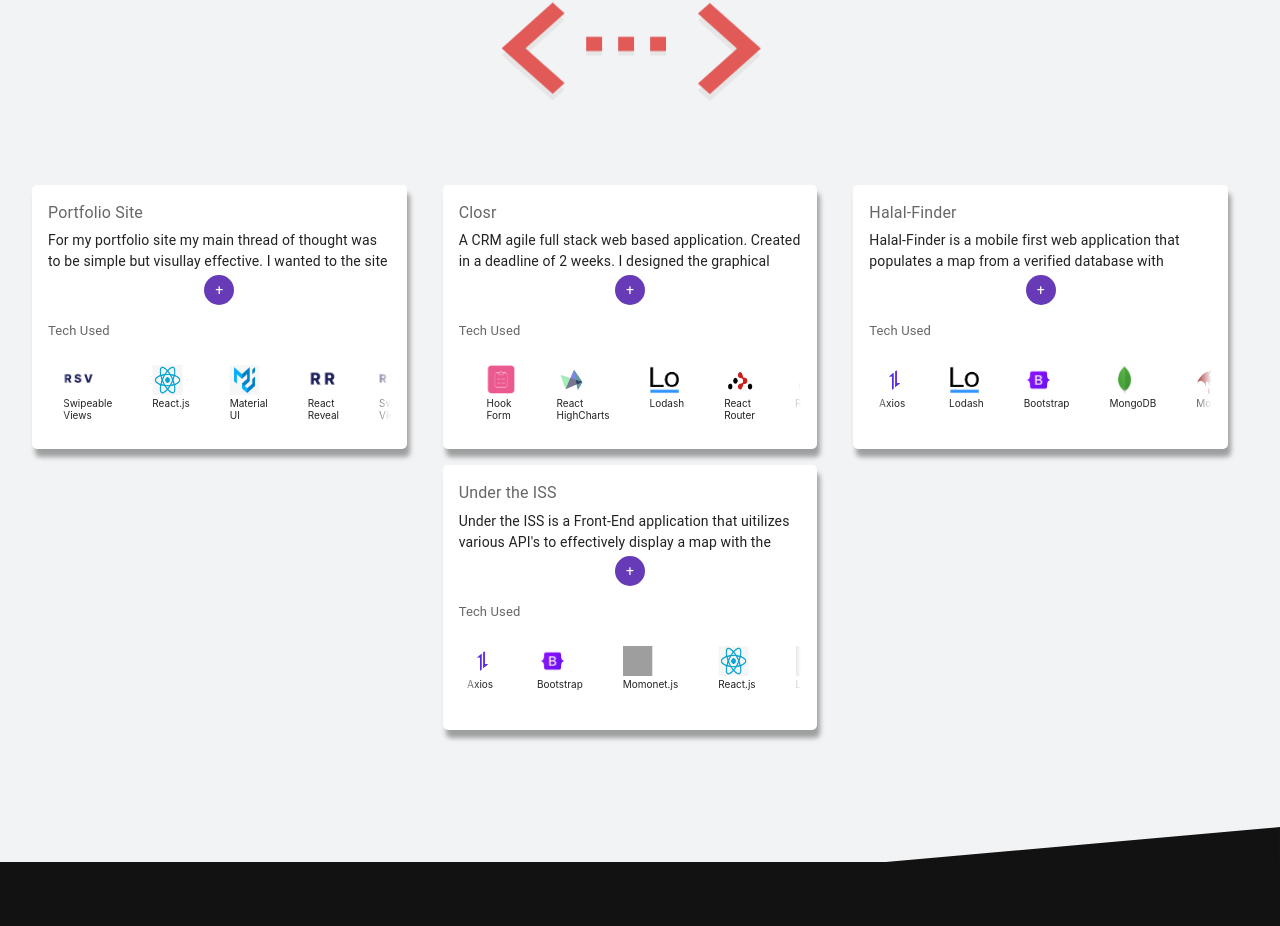
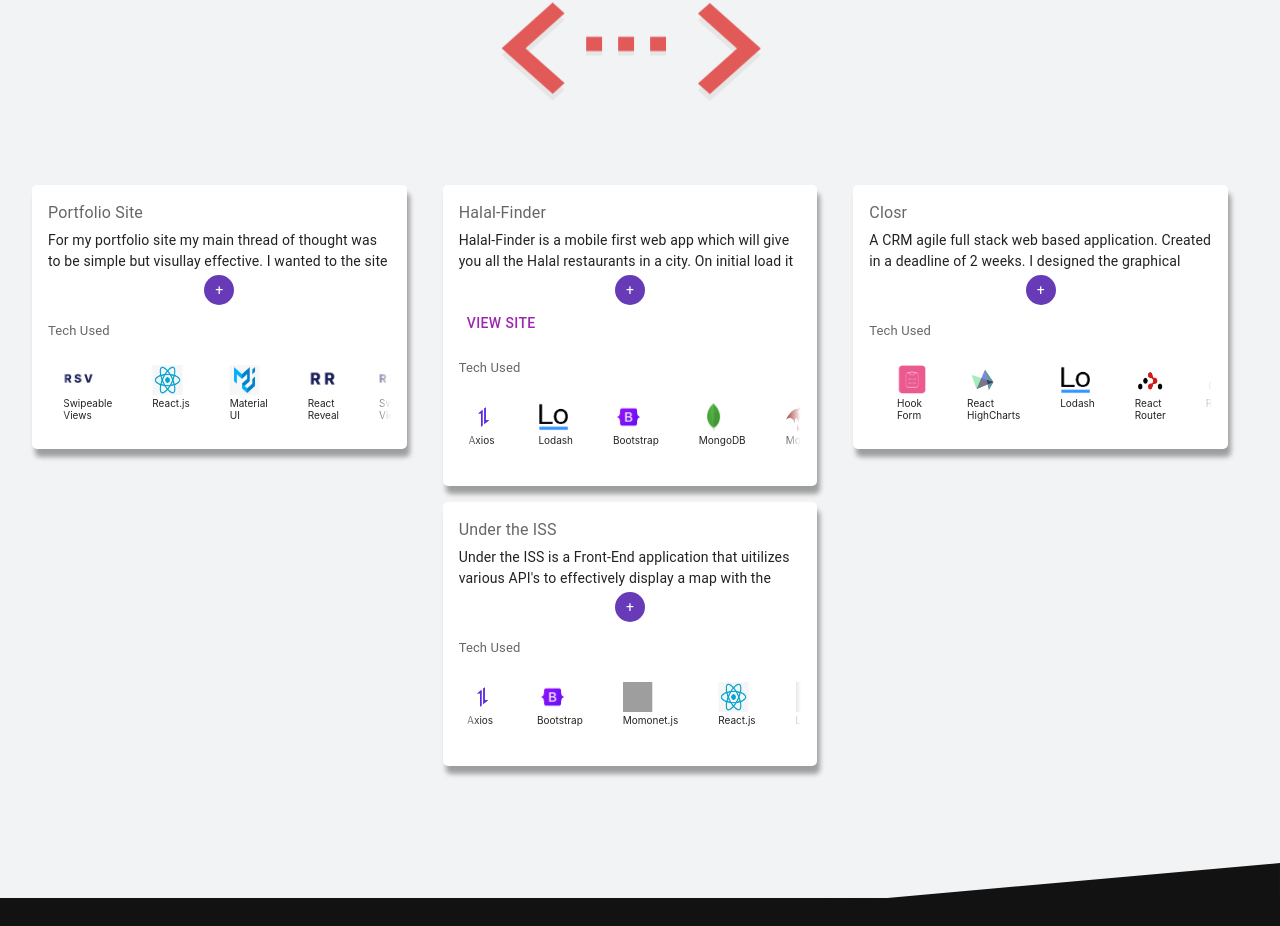
Before and after one commit to abeK021/portfolio-site, a React (Create React App) app: page / in a window 1280 px wide. Shown: the part 1930-2856 px from the top of the page. Built offline with nearby package versions, Linux system fonts and the light colour scheme; grey boxes are pictures that could not be loaded.

Commit message:
some site fixes

```diff
--- a/src/components/07-@-tabs/at-tabs.css
+++ b/src/components/07-@-tabs/at-tabs.css
@@ -1,3 +1,21 @@
+@keyframes rotateForward {
+  0% {
+    transform: rotate(0deg);
+  }
+  100% {
+    transform: rotate(360deg);
+  }
+}
+
+@keyframes rotateBackward {
+  0% {
+    transform: rotate(0deg);
+  }
+  100% {
+    transform: rotate(-360deg);
+  }
+}
+
 .at-container {
   display: flex;
   position: fixed;
@@ -30,6 +48,14 @@
   border-radius: 50%;
   background: purple;
   cursor: pointer;
+}
+
+.at-circle-open {
+  animation: rotateForward 1s;
+}
+
+.at-circle-close {
+  animation: rotateBackward 1s;
 }
 
 .flip {
--- a/src/components/07-@-tabs/at-tabs.jsx
+++ b/src/components/07-@-tabs/at-tabs.jsx
@@ -24,7 +24,7 @@ const AtTabs = () => {
       />
 
       <div
-        className="at-circle"
+        className={`at-circle ${expand ? "at-circle-open" : "at-circle-close"}`}
         ref={containerRef}
         onClick={() => setExpand((prev) => !prev)}
       >
--- a/src/components/5-projects/project-card.jsx
+++ b/src/components/5-projects/project-card.jsx
@@ -7,6 +7,8 @@ import CardContent from "@mui/material/CardContent";
 import Typography from "@mui/material/Typography";
 import Collapse from "@mui/material/Collapse";
 import Avatar from "@mui/material/Avatar";
+import Button from "@mui/material/Button";
+
 import { deepOrange, deepPurple } from "@mui/material/colors";
 
 import TechUsed from "./tech-used";
@@ -23,10 +25,11 @@ const ProjectCard = (props) => {
         overflow: "clip",
         borderRadius: "5px",
         boxShadow: "3px 8px 5px  rgba(0, 0, 0, 0.35) ",
+        heigth: "380px",
       }}
       m={10}
     >
-      <CardContent>
+      <CardContent sx={{ height: "100%" }}>
         <Typography sx={{ fontSize: 16 }} color="text.secondary" gutterBottom>
           {props.title}
         </Typography>
@@ -48,6 +51,14 @@ const ProjectCard = (props) => {
         >
           {expand ? "-" : "+"}
         </Avatar>
+        {props.websiteUrl && (
+          <Button
+            onClick={() => props.onClickSiteOpen(props.websiteUrl)}
+            color="secondary"
+          >
+            View Site
+          </Button>
+        )}
         <Typography
           mt={2}
           sx={{ fontSize: 13 }}
--- a/src/components/5-projects/projects.css
+++ b/src/components/5-projects/projects.css
@@ -29,6 +29,16 @@
   100% {
     -webkit-transform: translateX(calc(-80px * 7));
     transform: translateX(calc(-80px * 7));
+  }
+}
+
+@keyframes toast {
+  0% {
+    width: 1%;
+  }
+
+  100% {
+    width: 100%;
   }
 }
 
@@ -128,3 +138,12 @@
 .slide-track {
   height: 80px;
 }
+
+.toast {
+  margin-top: 10px;
+  height: 4px;
+  width: 100%;
+  background: #2187e7;
+  animation: toast 4s reverse linear;
+  box-shadow: 1px 1px 10px 2px rgba(0, 198, 255, 0.6);
+}
--- a/src/components/5-projects/projects.jsx
+++ b/src/components/5-projects/projects.jsx
@@ -3,6 +3,8 @@ import React, { useRef, useState, useEffect } from "react";
 // npm modules
 import SwipeableViews from "react-swipeable-views";
 import { Grid } from "@mui/material";
+import Snackbar from "@mui/material/Snackbar";
+import Alert from "@mui/material/Alert";
 
 // Media
 import codeArrows from "../../media/code-arrows.svg";
@@ -21,11 +23,23 @@ import "./projects.css";
 import projects from "../../text-files/projects.js";
 
 const Projects = () => {
+  const [open, setOpen] = React.useState(false);
+  const [redirectSite, setRedirectSite] = useState("");
+
   const ref = useRef(null);
-
   const isInView = useIsInViewport(ref);
 
   const [dimensions, setDimensions] = useState(window.innerWidth);
+
+  const handleSiteOpen = (siteUrl) => {
+    setRedirectSite(siteUrl);
+    setOpen(true);
+  };
+
+  const handleClose = (event, reason) => {
+    setOpen(false);
+    window.open(redirectSite, "_blank");
+  };
 
   useEffect(() => {
     function handleResize() {
@@ -49,7 +63,7 @@ const Projects = () => {
         {Object.entries(projects).map(([k, v], i) => {
           return (
             <Grid key={k} item xs={12} sm={6} md={4}>
-              <ProjectCard {...v} />
+              <ProjectCard {...v} onClickSiteOpen={handleSiteOpen} />
             </Grid>
           );
         })}
@@ -61,13 +75,32 @@ const Projects = () => {
         enableMouseEvents
       >
         {Object.entries(projects).map(([k, v], i) => {
-          return <ProjectCard {...v} key={v.title} />;
+          return (
+            <ProjectCard
+              {...v}
+              key={v.title}
+              onClickSiteOpen={handleSiteOpen}
+            />
+          );
         })}
       </SwipeableViews>
     );
 
   return (
     <div className="projects-container">
+      <Snackbar
+        open={open}
+        autoHideDuration={4000}
+        onClose={handleClose}
+        anchorOrigin={{ vertical: "top", horizontal: "center" }}
+      >
+        <Alert onClose={handleClose} severity="info" sx={{ width: "100%" }}>
+          Site will load in 10 seconds. Heroku free tier sleeps the server on
+          inactivity.
+          <div className="toast"></div>
+        </Alert>
+      </Snackbar>
+
       <img src={aboutWave} alt="svg wave" className="svg-wave" />
 
       <div className="code-arrow-container">
--- a/src/text-files/projects.js
+++ b/src/text-files/projects.js
@@ -35,6 +35,80 @@ const projectsText = {
         descriptionToolTip:
           "Used in projects components to create a card swipeable effect.",
         url: "/images/logos/react-swipeable-views.png",
+      },
+    ],
+  },
+  //HALALFINDER------------------------------------------------------------------------------------------------
+
+  halalFinder: {
+    title: "Halal-Finder",
+    overallDescription:
+      "Halal-Finder is a mobile first web app which will give you all the Halal restaurants in a city. On initial load it will retrieve your approximate location based on your ISP provided IP address. The search city input field will autocomplete to provide cities in the  US. We have a map view and a paginated list view. The markers and list items are clickable and on-click we have restaurant details that will populate in the bottom. Each table cell is clickable with a different function.",
+    websiteUrl: "https://halal-finder021.herokuapp.com",
+    techUsed: [
+      {
+        id: 1,
+        title: "React.js",
+        descriptionToolTip: "React as the core library for this project",
+        url: "/images/logos/react.png",
+      },
+      {
+        id: 2,
+        title: "Google Maps Api",
+        descriptionToolTip:
+          "Used Googles API Service to incorparate its Google Maps.",
+        url: "/images/logos/google-maps-logo.png",
+      },
+      {
+        id: 3,
+        title: "Redux",
+        descriptionToolTip:
+          "Utilized Redux for state management in the Front-End.",
+        url: "/images/logos/redux.png",
+      },
+      {
+        id: 4,
+        title: "Axios",
+        descriptionToolTip: "Utilized for CRUD functionality API",
+        url: "/images/logos/axios.png",
+      },
+      {
+        id: 5,
+        title: "Lodash",
+        descriptionToolTip: "Used for its diverse and powerful JS utilities",
+        url: "/images/logos/lodash.png",
+      },
+      {
+        id: 6,
+        title: "Bootstrap",
+        descriptionToolTip: "Bootsrap for majority of the styling needs",
+        url: "/images/logos/bootstrap-logo.png",
+      },
+      {
+        id: 7,
+        title: "MongoDB",
+        descriptionToolTip: "Used for its noSQL database",
+        url: "/images/logos/mongodb.png",
+      },
+      {
+        id: 8,
+        title: "Mongoose",
+        descriptionToolTip:
+          "Used as an ODM library to connect to MongoDB through schemas at the application layer. ",
+        url: "/images/logos/mongoose.png",
+      },
+      {
+        id: 9,
+        title: "Express.js",
+        descriptionToolTip:
+          "A Node.js framework that supplies powerful backend utilities",
+        url: "/images/logos/express.png",
+      },
+      {
+        id: 10,
+        title: "Node.js",
+        descriptionToolTip: "Node for the runtime environment in the Back-End.",
+        url: "/images/logos/node.png",
       },
     ],
   },
@@ -146,80 +220,6 @@ const projectsText = {
     ],
   },
 
-  //HALALFINDER------------------------------------------------------------------------------------------------
-
-  halalFinder: {
-    title: "Halal-Finder",
-    overallDescription:
-      "Halal-Finder  is a mobile first web application that populates a map from a verified database with markers of all the nearby restaurants in thata searched locality.",
-    techUsed: [
-      {
-        id: 1,
-        title: "React.js",
-        descriptionToolTip: "React as the core library for this project",
-        url: "/images/logos/react.png",
-      },
-      {
-        id: 2,
-        title: "Google Maps Api",
-        descriptionToolTip:
-          "Used Googles API Service to incorparate its Google Maps.",
-        url: "/images/logos/google-maps-logo.png",
-      },
-      {
-        id: 3,
-        title: "Redux",
-        descriptionToolTip:
-          "Utilized Redux for state management in the Front-End.",
-        url: "/images/logos/redux.png",
-      },
-      {
-        id: 4,
-        title: "Axios",
-        descriptionToolTip: "Utilized for CRUD functionality API",
-        url: "/images/logos/axios.png",
-      },
-      {
-        id: 5,
-        title: "Lodash",
-        descriptionToolTip: "Used for its diverse and powerful JS utilities",
-        url: "/images/logos/lodash.png",
-      },
-      {
-        id: 6,
-        title: "Bootstrap",
-        descriptionToolTip: "Bootsrap for majority of the styling needs",
-        url: "/images/logos/bootstrap-logo.png",
-      },
-      {
-        id: 7,
-        title: "MongoDB",
-        descriptionToolTip: "Used for its noSQL database",
-        url: "/images/logos/mongodb.png",
-      },
-      {
-        id: 8,
-        title: "Mongoose",
-        descriptionToolTip:
-          "Used as an ODM library to connect to MongoDB through schemas at the application layer. ",
-        url: "/images/logos/mongoose.png",
-      },
-      {
-        id: 9,
-        title: "Express.js",
-        descriptionToolTip:
-          "A Node.js framework that supplies powerful backend utilities",
-        url: "/images/logos/express.png",
-      },
-      {
-        id: 10,
-        title: "Node.js",
-        descriptionToolTip: "Node for the runtime environment in the Back-End.",
-        url: "/images/logos/node.png",
-      },
-    ],
-  },
-
   //Under The Iss-----------------------------------------------------------------------------
 
   UnderTheIss: {
```
